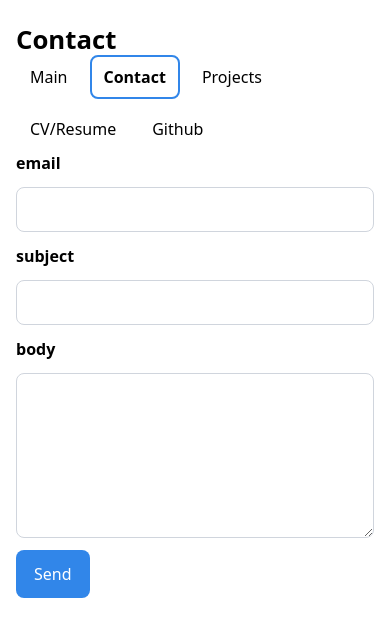
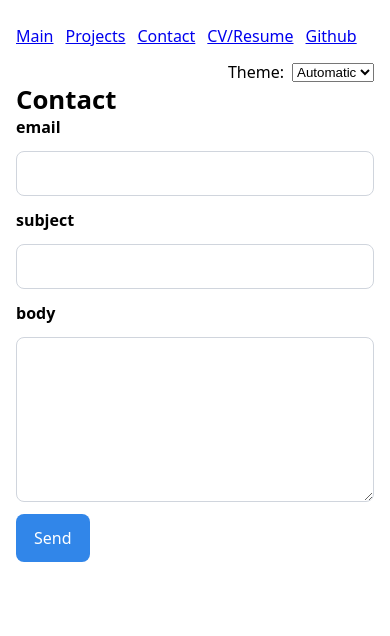
Before and after one commit to ArtienVoskanian/portfolio, a plain HTML site: page contact/index.html in a window 390 px wide. Drawn offline with Linux system fonts and the light colour scheme.

Commit message:
Lab 3 Completed

```diff
--- a/contact/index.html
+++ b/contact/index.html
@@ -9,7 +9,7 @@
 <body>
     <h1>Contact</h1>
 
-    <nav aria-label="Primary">
+    <!-- <nav aria-label="Primary">
       <ul class="primary-nav">
         <li><a href="../index.html">Main</a></li>
         <li><a href="index.html" aria-current="page">Contact</a></li>
@@ -17,7 +17,7 @@
         <li><a href="../cv/index.html">CV/Resume</a></li>
         <li><a href="https://github.com/ArtienVoskanian" target="_blank" rel="noopener noreferrer">Github</a></li>
       </ul>
-    </nav>
+    </nav> -->
 
 
     <!DOCTYPE html>
@@ -48,7 +48,9 @@
   </label>
 
   <button class="submit">Send</button>
-</form>
+  </form>
+
+  <script type="module" src="../global.js"></script>
 
 </body>
 </html>
--- /dev/null
+++ b/global.js
@@ -0,0 +1,109 @@
+console.log("IT’S ALIVE!");
+
+function $$(selector, context = document) {
+  return Array.from(context.querySelectorAll(selector));
+}
+
+// ---- Step 3: Automatic navigation menu ----
+
+// 3.1.a Pages list
+let pages = [
+  { url: "", title: "Main" },
+  { url: "projects/", title: "Projects" },
+  { url: "contact/", title: "Contact" },
+  { url: "cv/", title: "CV/Resume" },
+  { url: "https://github.com/ArtienVoskanian", title: "Github" },
+];
+
+// 3.1.b BASE_PATH for local vs GitHub Pages
+const BASE_PATH =
+  location.hostname === "localhost" || location.hostname === "127.0.0.1"
+    ? "/"
+    : "/portfolio/";
+
+// 3.1.c Insert <nav> at top of <body>
+let nav = document.createElement("nav");
+nav.style.display = "flex";
+nav.style.gap = "12px";
+nav.style.flexWrap = "wrap";
+document.body.prepend(nav);
+
+
+// 3.1.d + 3.2: build links as elements, mark current, and handle externals
+for (let p of pages) {
+  // 1) Build URL (prefix internal pages with BASE_PATH)
+  const isExternal = /^https?:\/\//i.test(p.url);
+  const url = isExternal ? p.url : BASE_PATH + p.url;
+
+  // 2) Create <a> and set basic props
+  const a = document.createElement("a");
+  a.href = url;
+  a.textContent = p.title;
+
+  // 3) CURRENT-PAGE HIGHLIGHT (robust to /index.html vs /)
+  const normalize = (path) => {
+    if (path.endsWith("/index.html")) return path.slice(0, -"/index.html".length) + "/";
+    return path.endsWith("/") ? path : path + "/";
+  };
+  const sameHost = a.host === location.host;
+  const samePath = normalize(a.pathname) === normalize(location.pathname);
+  a.classList.toggle("current", sameHost && samePath);
+
+  // 4) EXTERNAL LINKS → open in new tab (and secure it)
+  if (!sameHost) {
+    a.target = "_blank";
+    a.rel = "noopener noreferrer";
+  }
+
+  // 5) Append to <nav>
+  nav.append(a);
+}
+
+// ---- Step 4: Dark/Light/Auto color-scheme ----
+const THEME_KEY = "color-scheme-preference";
+
+// 1) Build the UI
+const themeWrap = document.createElement("span");
+themeWrap.className = "theme-ctl";
+
+const themeLabel = document.createElement("label");
+themeLabel.htmlFor = "theme-select";
+themeLabel.textContent = "Theme:";
+
+const themeSelect = document.createElement("select");
+themeSelect.id = "theme-select";
+[
+  { value: "auto",  label: "Automatic" },
+  { value: "light", label: "Light" },
+  { value: "dark",  label: "Dark" },
+].forEach(opt => {
+  const o = document.createElement("option");
+  o.value = opt.value;
+  o.textContent = opt.label;
+  themeSelect.append(o);
+});
+
+themeWrap.append(themeLabel, themeSelect);
+nav.append(themeWrap); // put it at the end/right of the nav
+
+// 2) Apply helper
+function applyColorScheme(mode) {
+  const root = document.documentElement;
+  if (mode === "auto") {
+    root.removeAttribute("data-theme"); // fall back to :root { color-scheme: light dark; }
+  } else {
+    root.setAttribute("data-theme", mode); // "light" or "dark"
+  }
+}
+
+// 3) Load saved preference (default = auto), apply, and sync the UI
+const saved = localStorage.getItem(THEME_KEY) || "auto";
+applyColorScheme(saved);
+themeSelect.value = saved;
+
+// 4) Listen for changes; persist + apply
+themeSelect.addEventListener("change", (e) => {
+  const mode = e.target.value; // "auto" | "light" | "dark"
+  localStorage.setItem(THEME_KEY, mode);
+  applyColorScheme(mode);
+});
--- a/style.css
+++ b/style.css
@@ -461,3 +461,22 @@ section > header {
   /* Optional: constrain maximum rendered size */
   width: clamp(24rem, 90vw, 80rem);
 }
+
+
+:root {
+  /* Allow the browser/OS to pick light or dark automatically */
+  color-scheme: light dark;
+}
+
+/* JS will toggle this attribute on <html> */
+:root[data-theme="light"] { color-scheme: light; }
+:root[data-theme="dark"]  { color-scheme: dark; }
+
+/* Optional: tidy the control on the right side of the nav */
+nav .theme-ctl {
+  margin-left: auto;
+  display: inline-flex;
+  align-items: center;
+  gap: 8px;
+  font: inherit;
+}
```
Also changed, not shown: cv/index.html (+3 -2 lines), index.html (+3 -3 lines), projects/index.html (+3 -2 lines).
